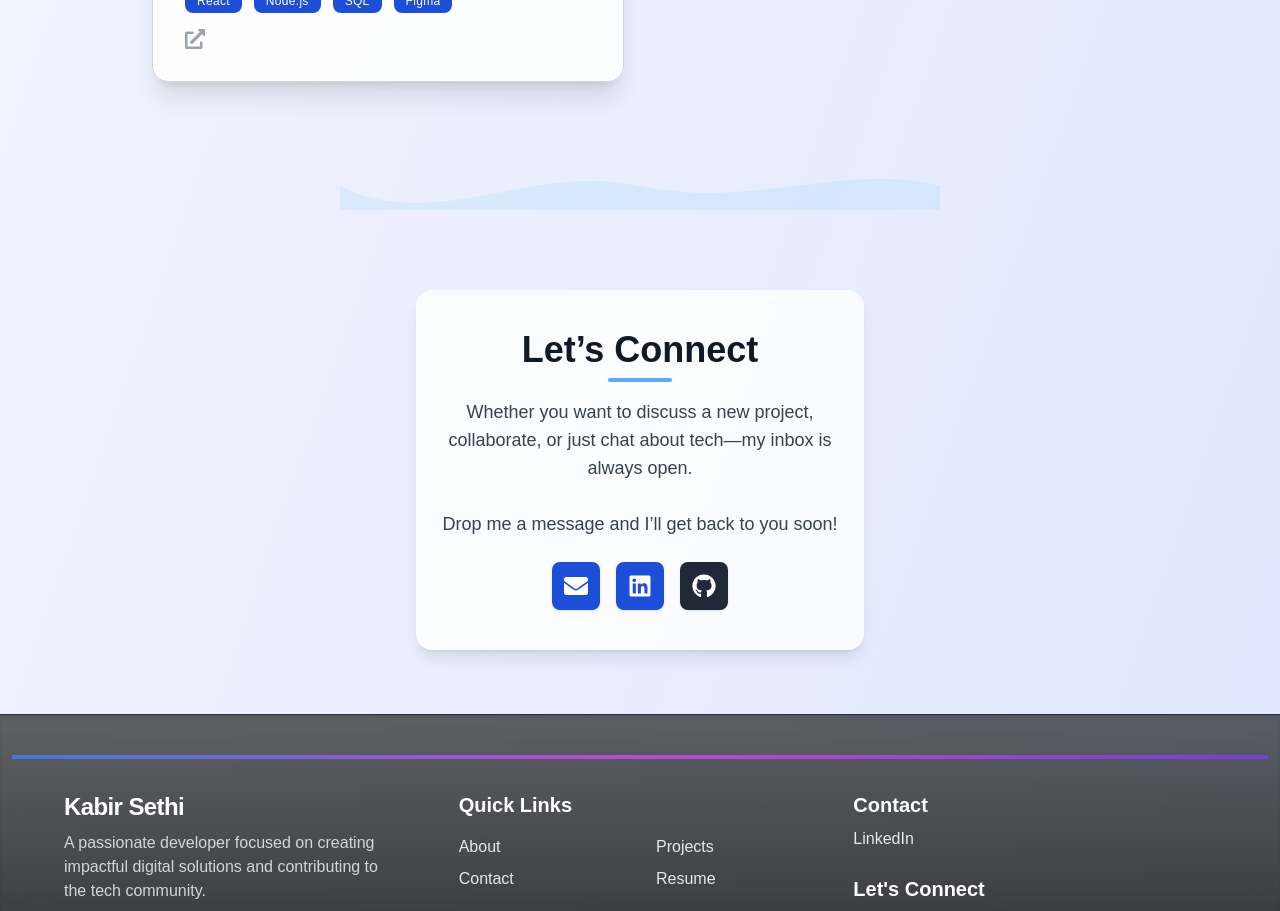
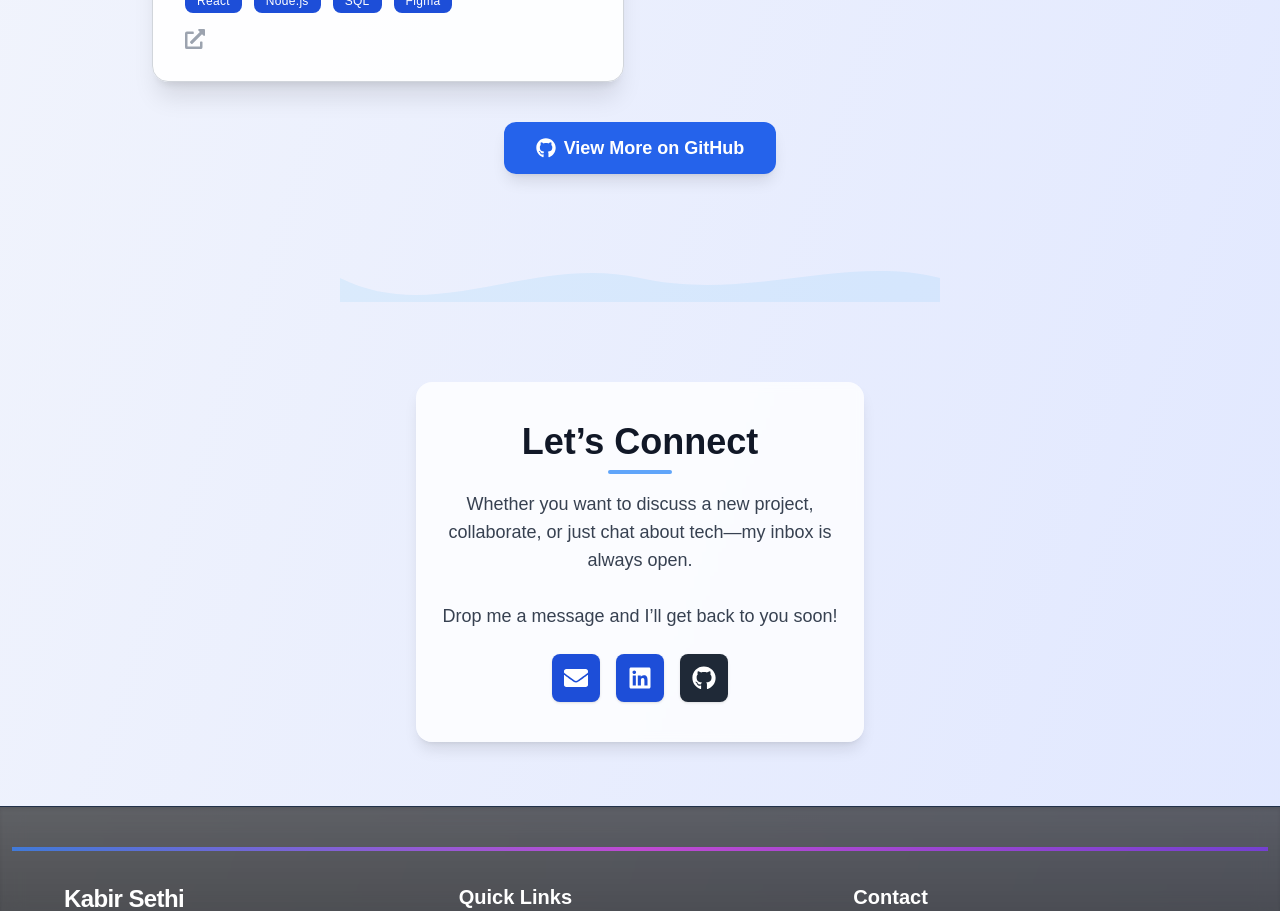
Before and after one commit to KabirSethi6933782/personal-portfolio, a Next.js app: page / in a window 1280 px wide. Shown: the part 2600-3511 px from the top of the page. Built offline with nearby package versions, Linux system fonts and the light colour scheme.

Commit message:
Buttons issues fixed

```diff
--- a/package.json
+++ b/package.json
@@ -11,6 +11,7 @@
   },
   "dependencies": {
     "framer-motion": "^12.12.1",
+    "keen-slider": "^6.8.6",
     "next": "15.3.2",
     "next-themes": "^0.4.6",
     "react": "^19.0.0",
--- a/src/app/components/ProjectsSection.tsx
+++ b/src/app/components/ProjectsSection.tsx
@@ -136,6 +136,19 @@ export default function ProjectsSection() {
             </div>
           </motion.div>
         ))}
+
+        {/* VIEW MORE BUTTON */}
+        <div className="flex items-center justify-center col-span-1 md:col-span-2 mt-2">
+          <a
+            href="https://github.com/KabirSethi6933782?tab=repositories"
+            target="_blank"
+            rel="noopener noreferrer"
+            className="inline-flex items-center gap-2 px-8 py-3 rounded-xl bg-blue-600 text-white font-semibold shadow-lg hover:bg-blue-700 transition text-lg"
+          >
+            <FaGithub className="text-xl" />
+            View More on GitHub
+          </a>
+        </div>
       </div>
     </motion.div>
   );
```
Also changed, not shown: 1 other file (tests, documents, lock files or other folders).
